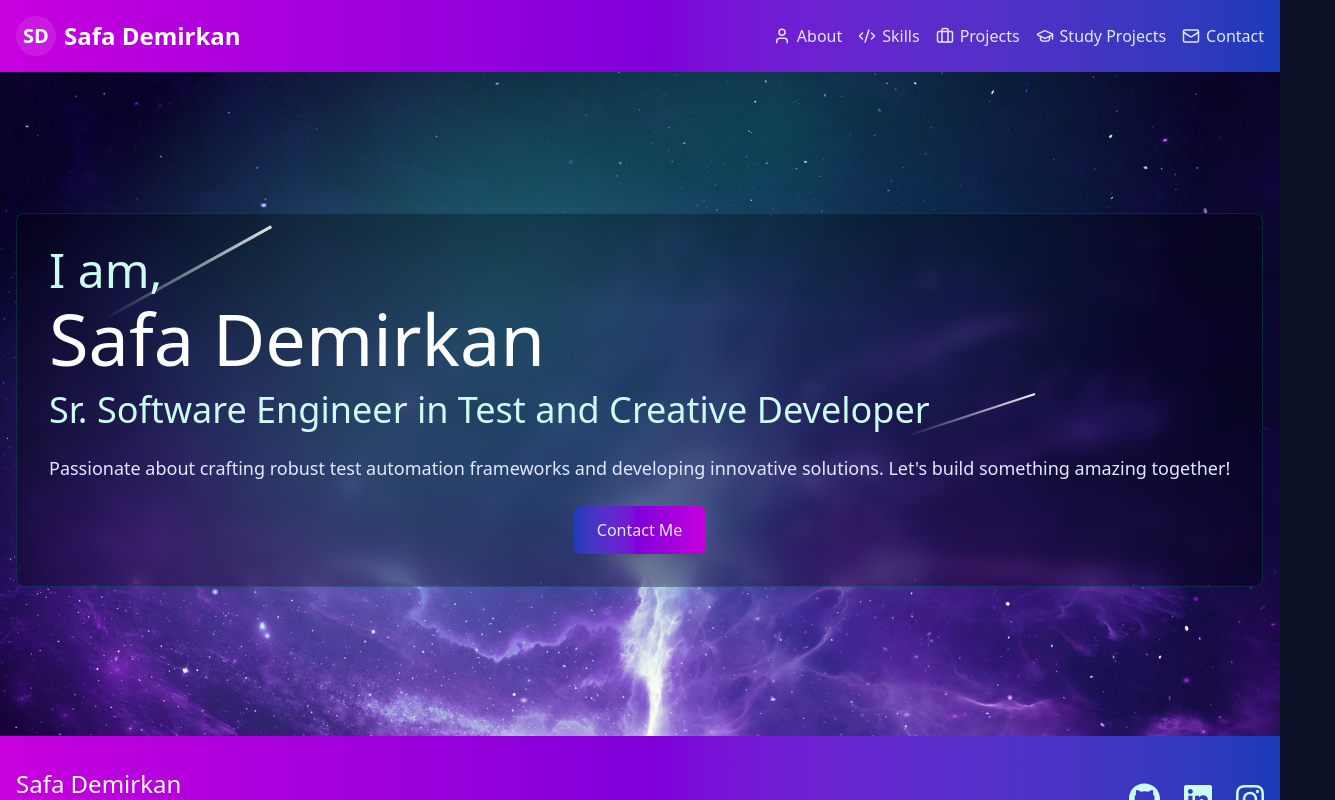
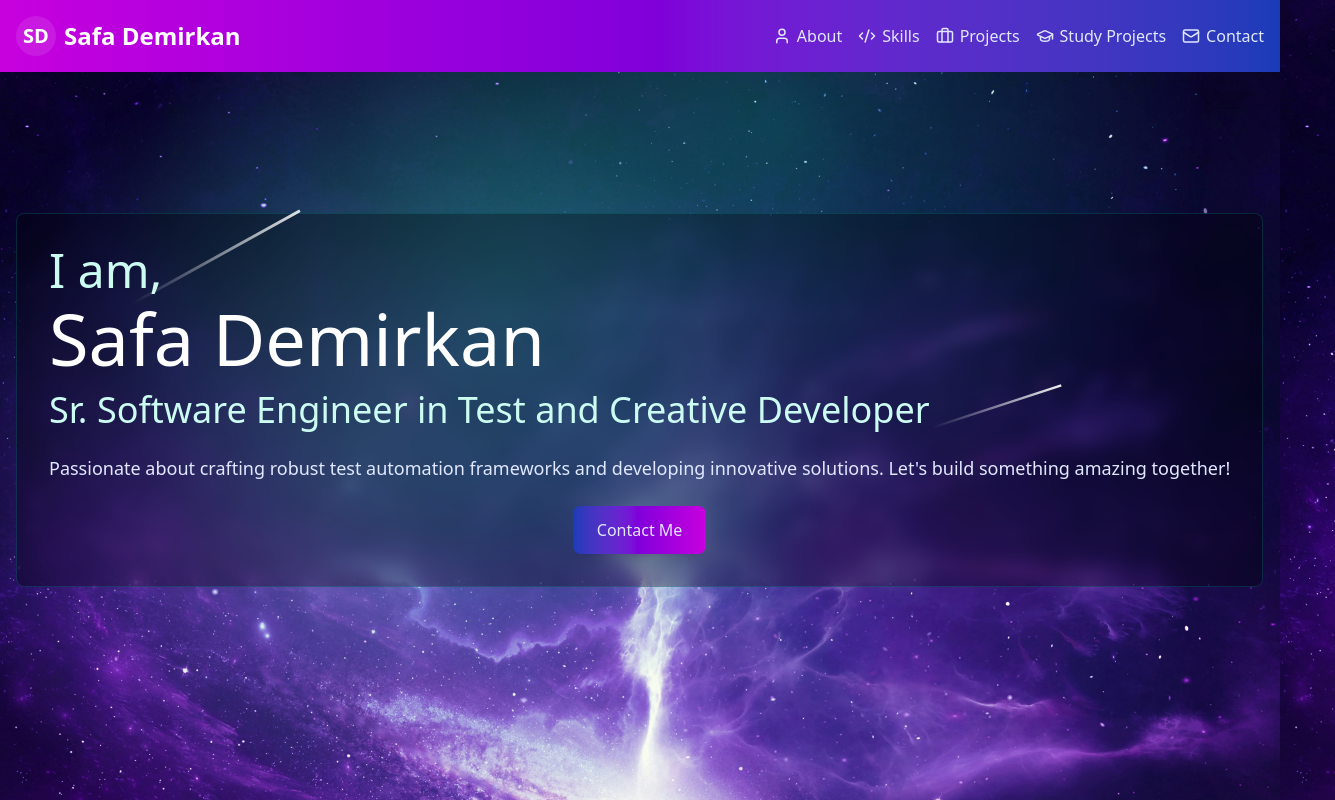
Before and after one commit to diagnosis/portfolio-react, a React (Vite) app: page / in a window 1280 px wide. Shown: the top 800 px of the page, 1335 px wide, since content can reach past the window. Built offline with nearby package versions, Linux system fonts and the light colour scheme.

Commit message:
Remove additional scrollbar on large devices

```diff
--- a/src/routes/__root.jsx
+++ b/src/routes/__root.jsx
@@ -1,5 +1,5 @@
 import { Outlet, createRootRoute } from '@tanstack/react-router';
-import { TanStackRouterDevtools } from '@tanstack/react-router-devtools';
+import { TanStackRouterDevtools } from '@tanstack/router-router-devtools';
 import { Header } from '../Header.jsx';
 import Footer from "../Footer.jsx";
 import { BottomNav } from '../components/BottomNav.jsx';
@@ -10,9 +10,9 @@ export const Route = createRootRoute({
 
 function RootComponent() {
     return (
-        <div className="min-h-screen max-w-full">
+        <div className="min-h-screen max-w-full flex flex-col">
             <Header />
-            <main className="pt-16 pb-16 md:pb-32 h-[calc(100vh-64px)] overflow-y-auto overflow-x-hidden">
+            <main className="flex-1 pt-16 pb-16 md:pb-32">
                 <Outlet />
             </main>
             <div className="hidden md:block">
```
